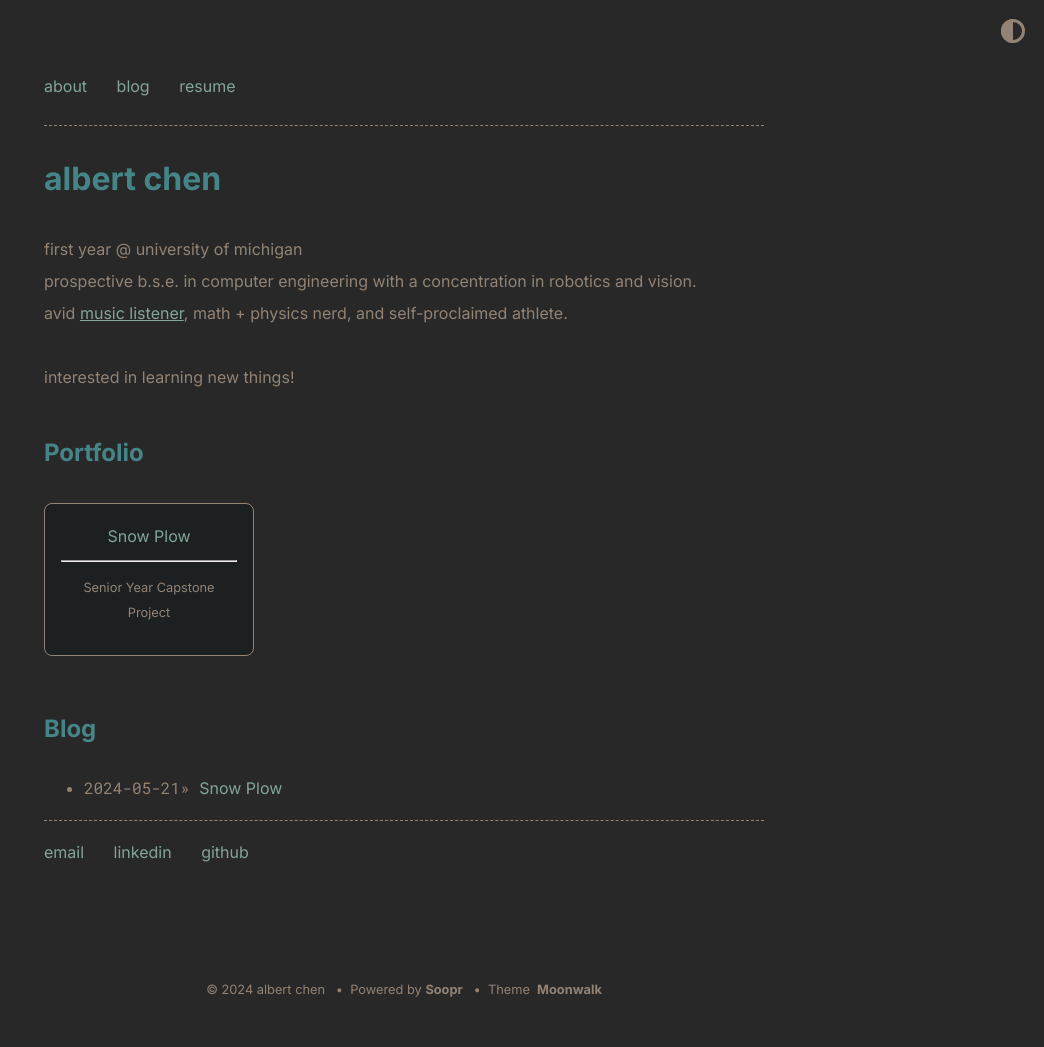
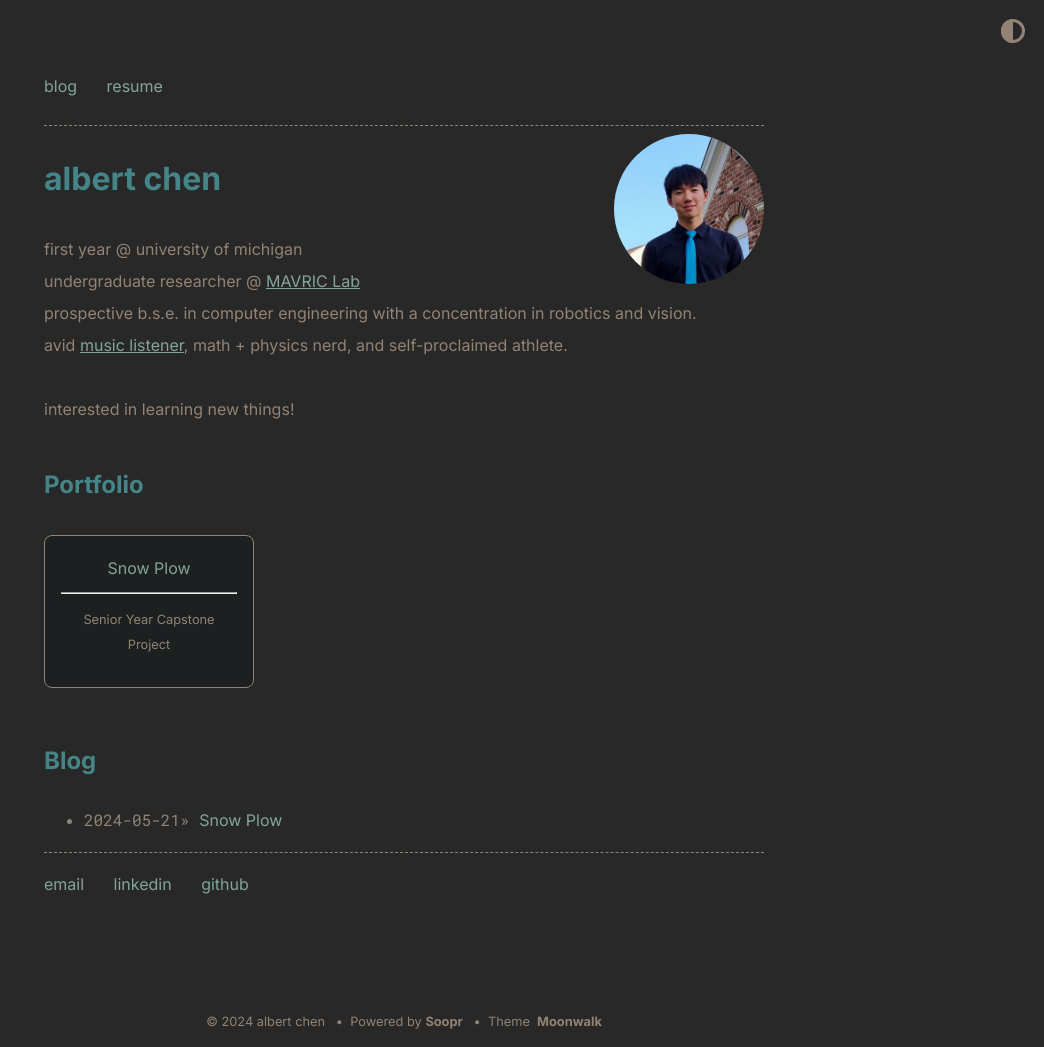
Before and after one commit to albertchenn/website, a Jekyll site: the page built from index.md, in a window 1280 px wide. Shown: the whole page, without its empty margins (236-1280 px from the left). Built offline with Jekyll 4.4.1, drawn with Linux system fonts in a browser that asks for light colours; before the commit the page ends 1015 px from its top, so only the background shows below that.

Commit message:
add headshot + clean up assets

```diff
--- a/_data/home.yml
+++ b/_data/home.yml
@@ -1,6 +1,4 @@
 navbar_entries:
-  - title: about
-    url: about
 
   - title: blog
     url: blog
--- a/_layouts/home.html
+++ b/_layouts/home.html
@@ -7,11 +7,12 @@ layout: default
   {% include horizontal_list.html collection=site.data.home.navbar_entries %}
   <div class="dashed"></div>
 {% endif %}
-
+  <img src="assets/images/headshot.jpg" alt="headshot" style="width: 150px; height: 150px; border-radius: 50%; margin: 0 auto; float: right; vertical-align: -20px">
   <h1>{{ site.title }}</h1>
   {% if site.theme_config.show_description == true %}
     <p>
       first year @ university of michigan <br>
+      undergraduate researcher @ <a href="https://mavric.si.umich.edu/">MAVRIC Lab</a> <br>
       prospective b.s.e. in computer engineering with a concentration in robotics and vision. <br>
       avid <a href="https://www.last.fm/user/alberttchen">music listener</a>, math + physics nerd, and self-proclaimed athlete. <br>
       <br>
```
Also changed, not shown: _posts/2024-05-21-snow-plow.md (+1 -1 lines), about.md (deleted, +0 -8 lines), assets/images/headshot.jpg (added), assets/images/presentation.jpg (renamed from images/presentation.jpg).
